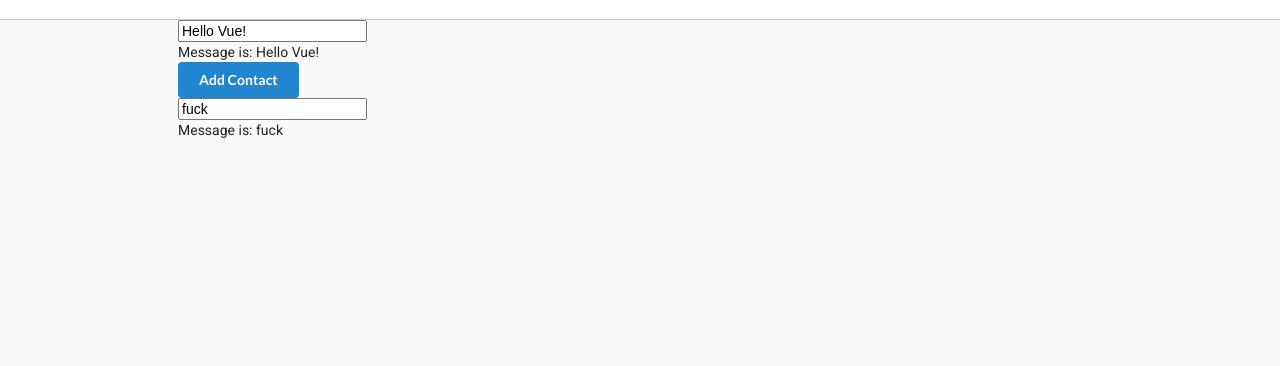
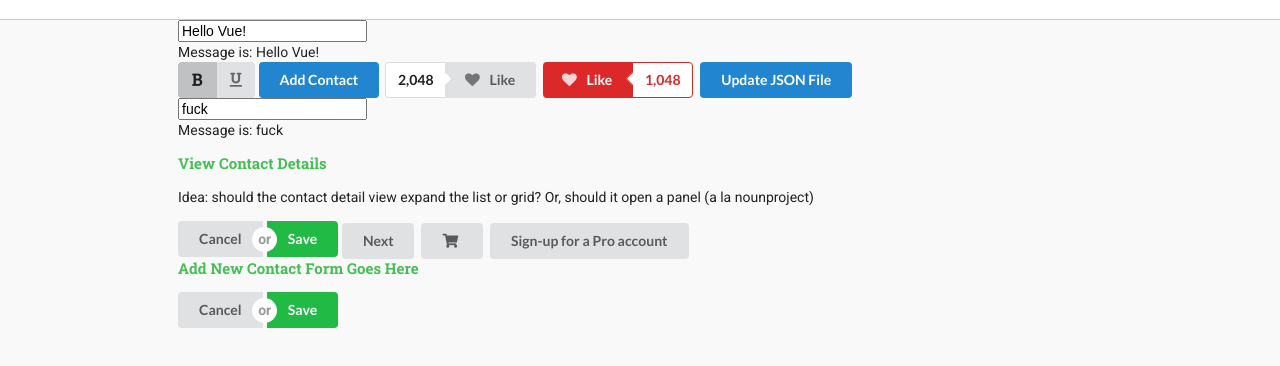
Before and after one commit to MarcusVeres/q4, a website: page index.html in a window 1280 px wide. Shown: the part 44-410 px from the top of the page. Drawn offline with nearby package versions, Linux system fonts and the light colour scheme.

Commit message:
organizes the page and adds sample UI elements

```diff
--- a/index.html
+++ b/index.html
@@ -26,7 +26,6 @@
         <!-- Header
         Logo (your own design)
         -->
-
         <h1>
             <!--
             <img class="main-logo" src="/static/img/logo.svg" alt="Queue Four Logo">
@@ -34,10 +33,6 @@
             <i class="rocket icon"></i>
             Queue Four
         </h1>
-
-        <!-- Navigation
-        - Contact List View ( List or Grid )
-        -->
 
     </div>
     </section>
@@ -56,21 +51,65 @@
     <section>
     <div class="content-wrapper">
 
-        <div class="contact-list-toggles"></div>
+        <div class="contact-list-toggles">
 
+            <!-- Navigation
+            - Contact List View ( List or Grid )
+            Please make sure to display all contacts in a List view or Grid View
+            ( Optionally add functionality for switching between views)
+            -->
+            <div class="ui icon buttons">
+                <button class="ui button active"><i class="bold icon"></i></button>
+                <button class="ui button"><i class="underline icon"></i></button>
+            </div>
+
+            <!--
+            Please place "Add Contact" button which will display a from for adding new contact,
+            form should include 2 buttons save and cancel.
+            Save should add the contact to the array of contacts and add to the attached JSON file,
+            and cancel should close the "Add Contact from", and return to list view.
+            -->
             <button class="ui primary button" id="add-contact">
                 Add Contact
             </button>
+            <div class="ui left labeled button" tabindex="0">
+                <a class="ui basic right pointing label">
+                    2,048
+                </a>
+                <div class="ui button">
+                    <i class="heart icon"></i> Like
+                </div>
+            </div>
+            <div class="ui labeled button" tabindex="0">
+                <div class="ui red button">
+                    <i class="heart icon"></i> Like
+                </div>
+                <a class="ui basic red left pointing label">
+                    1,048
+                </a>
+            </div>
+
+            <!--
+            Bonus: Save detail data changes to JSON file.
+            -->
+            <button class="ui primary button" id="update-data">
+                Update JSON File
+            </button>
+
+        </div>
 
         <div class="contact-list" id="example-1">
 
+            <!--
+            Bonus: Please add filtering to the list of contacts.
+            -->
             <input v-model="message" placeholder="edit me">
             <p>Message is: {{ message }}</p>
 
+            <!--
+            List or Grid View should show only First Name Last Name and Phone
+            -->
             <ul class="ui link cards">
-<!--
-                <li class="card" v-for="item in users">
--->
                 <li class="card" v-for="item in filteredUsers">
                     <div class="image">
                         <img src="http://placehold.it/256/256">
@@ -126,39 +165,79 @@
   </div>
 -->
 
-
         </div>
 
     </div>
     </section>
 
-    <!-- Page
-    Please make sure to display all contacts in a List view or Grid View ( Optionally add functionality for switching between views)
-    List or Grid View should show only First Name Last Name and Phone
-    Please place "Add Contact" button which will display a from for adding new contact, form should include 2 buttons save and cancel.
-    Save should add the contact to the array of contacts and add to the attached JSON file, and cancel should close the "Add Contact from", and return to list view.
+    <section>
+    <div class="content-wrapper">
 
+        <!--
         On Click of a contact please display details of a contact with all the available data.
-
         Detail view should have a functionality for editing and deleting the contact.
         When contact is in edit mode add 2 buttons "Save" and "Cancel"
-    - Save button should mimic an Ajax call to the database. No call needs to be made but please make sure the data is available for saving.
+        - Save button should mimic an Ajax call to the database.
+            No call needs to be made but please make sure the data is available for saving.
         - Cancel - Close the edit mode and display the detail view of the contact.
+        -->
+        <h4>View Contact Details</h4>
+        <p>
+            Idea: should the contact detail view expand the list or grid?
+            Or, should it open a panel (a la nounproject)
+        </p>
 
-    Bonus: Please add filtering to the list of contacts.
-    Bonus: Save detail data changes to JSON file.
+        <div class="ui buttons">
+            <button class="ui button">Cancel</button>
+            <div class="or"></div>
+            <button class="ui positive button">Save</button>
+        </div>
 
-    -->
+        <div class="ui animated button" tabindex="0">
+          <div class="visible content">Next</div>
+          <div class="hidden content">
+            <i class="right arrow icon"></i>
+          </div>
+        </div>
+        <div class="ui vertical animated button" tabindex="0">
+          <div class="hidden content">Shop</div>
+          <div class="visible content">
+            <i class="shop icon"></i>
+          </div>
+        </div>
+        <div class="ui animated fade button" tabindex="0">
+          <div class="visible content">Sign-up for a Pro account</div>
+          <div class="hidden content">
+            $12.99 a month
+          </div>
+        </div>
 
+    </div>
+    </section>
+
+    <section>
+    <div class="content-wrapper">
+
+        <h4>Add New Contact Form Goes Here</h4>
+
+        <div class="ui buttons">
+            <button class="ui button">Cancel</button>
+            <div class="or"></div>
+            <button class="ui positive button">Save</button>
+        </div>
+
+    </div>
+    </section>
+
+    <section class="footer">
+    <div class="content-wrapper">
         <!-- Footer
         Copyright some guy who shoots birds at the airport 2016. All rights reserved.
         -->
+    </div>
+    </section>
 
-    <!--
     <script src="https://unpkg.com/vue/dist/vue.js"></script>
--->
-    <script src="https://vuejs.org/js/vue.js"></script>
-
     <script src="/static/js/helper.js"></script>
     <script src="/static/js/scripts.min.js"></script>
 
```
Lines whose indentation alone changed are shown as unchanged.
